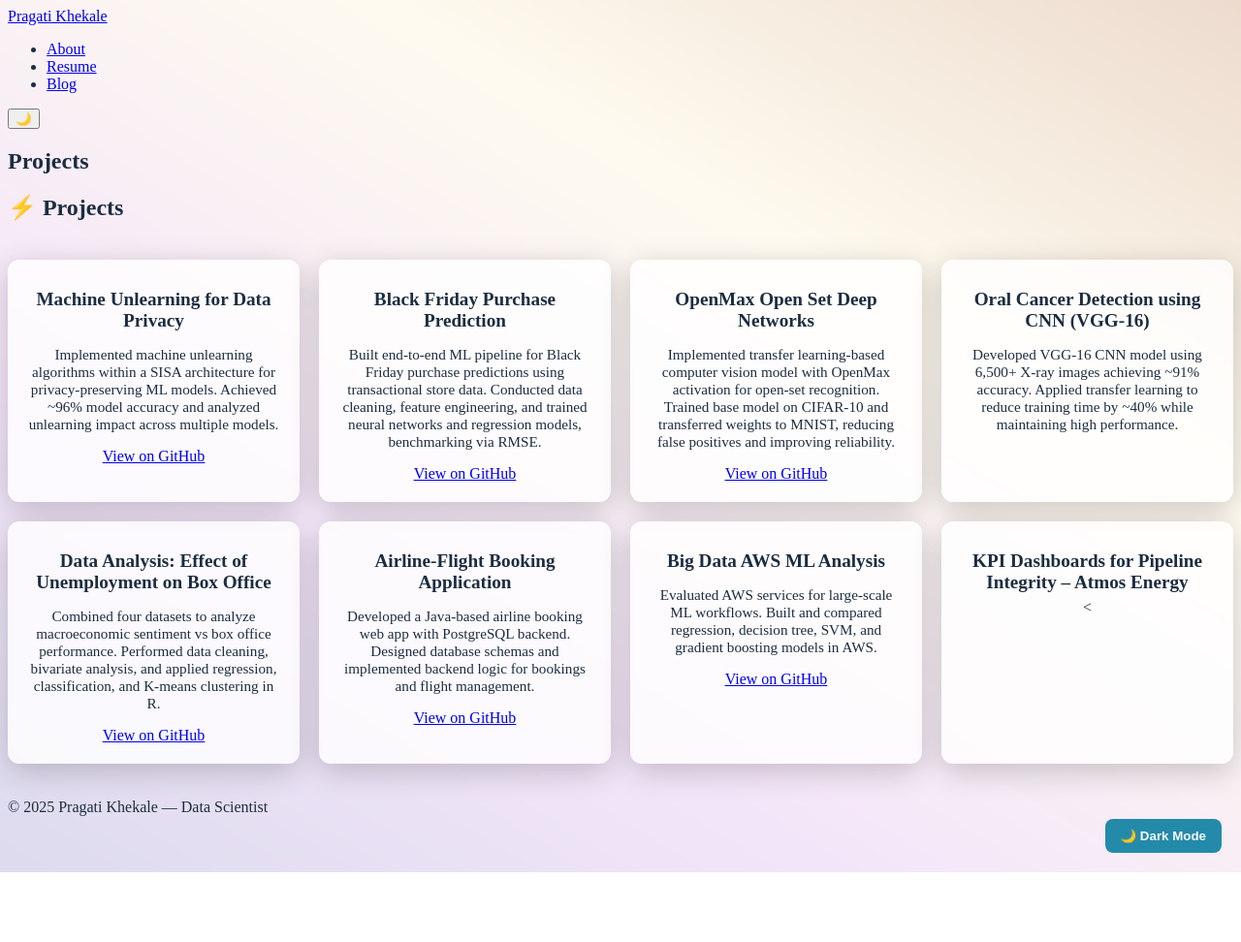
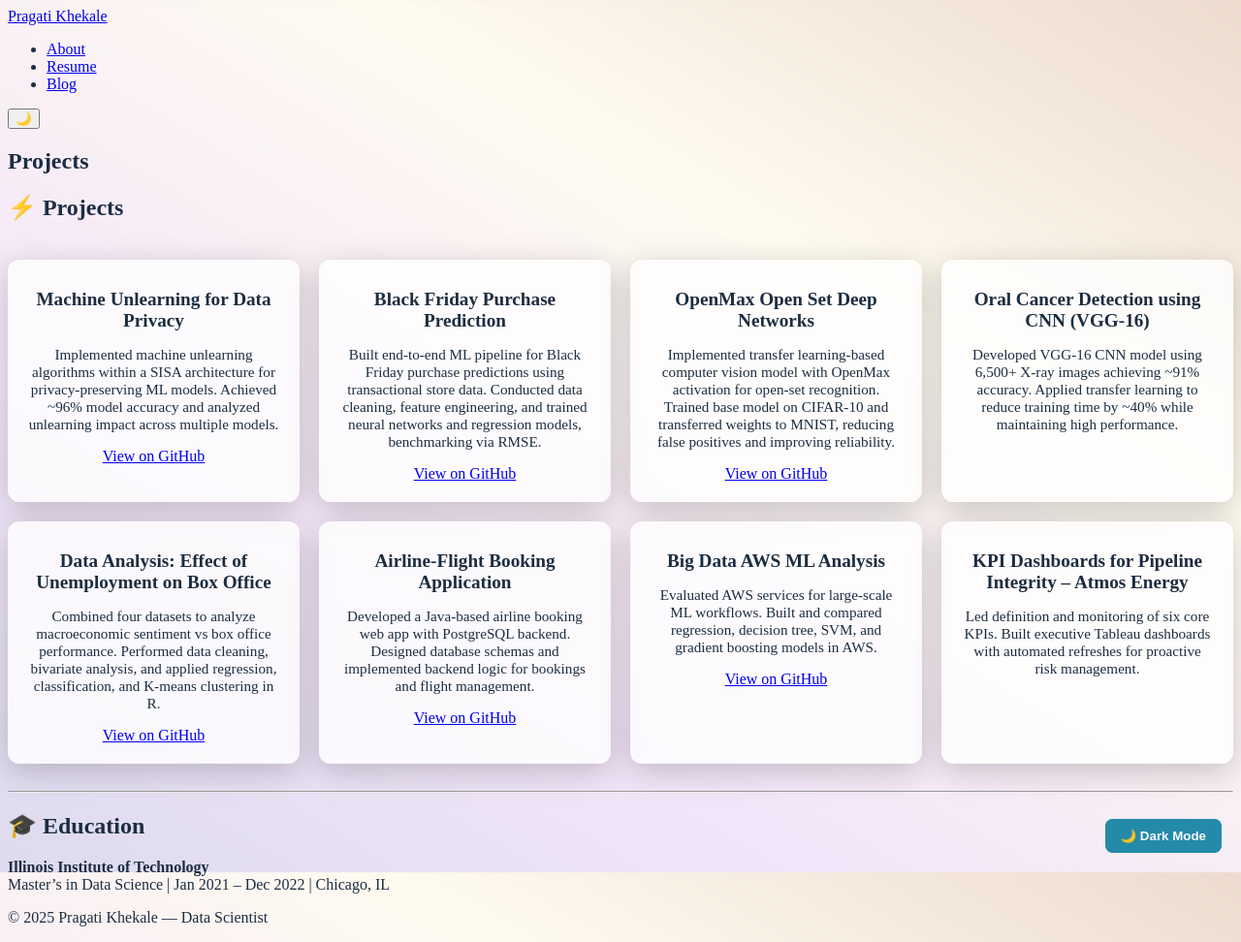
Before and after one commit to Pragati2/Pragati2.github.io, a Jekyll site: the page built from projects/projects.md, in a window 1280 px wide. Shown: the whole page at 97% size. Built offline with Jekyll 4.4.1, drawn with Linux system fonts in a browser that asks for light colours; before the commit the page ends 900 px from its top, so only the background shows below that.

Commit message:
Update projects.md

```diff
--- a/projects/projects.md
+++ b/projects/projects.md
@@ -3,6 +3,11 @@
 title: Projects
 permalink: /projects/
 ---
+
+<!-- Dark/Light Mode Toggle Button -->
+<div style="text-align:right; margin-bottom:1rem;">
+  <button id="dark-toggle" class="btn-dark">🌙 Dark Mode</button>
+</div>
 
 # ⚡ Projects
 
@@ -59,4 +64,45 @@
   <!-- Project 8 -->
   <div class="skill-card">
     <h4>KPI Dashboards for Pipeline Integrity – Atmos Energy</h4>
-    <
+    <p>Led definition and monitoring of six core KPIs. Built executive Tableau dashboards with automated refreshes for proactive risk management.</p>
+  </div>
+
+</div>
+
+---
+
+# 🎓 Education
+
+**Illinois Institute of Technology**
+Master’s in Data Science | Jan 2021 – Dec 2022 | Chicago, IL
+
+<!-- Include JS for Dark/Light Mode -->
+<script>
+document.addEventListener("DOMContentLoaded", () => {
+  const toggleButton = document.getElementById("dark-toggle");
+  const body = document.body;
+
+  if (!toggleButton) return;
+
+  // Load saved theme
+  const savedTheme = localStorage.getItem("theme");
+  if (savedTheme === "dark") {
+    body.classList.add("dark-mode");
+    toggleButton.textContent = "🌞 Light Mode";
+  } else {
+    toggleButton.textContent = "🌙 Dark Mode";
+  }
+
+  // Toggle theme on click
+  toggleButton.addEventListener("click", () => {
+    body.classList.toggle("dark-mode");
+    if (body.classList.contains("dark-mode")) {
+      localStorage.setItem("theme", "dark");
+      toggleButton.textContent = "🌞 Light Mode";
+    } else {
+      localStorage.setItem("theme", "light");
+      toggleButton.textContent = "🌙 Dark Mode";
+    }
+  });
+});
+</script>
```
